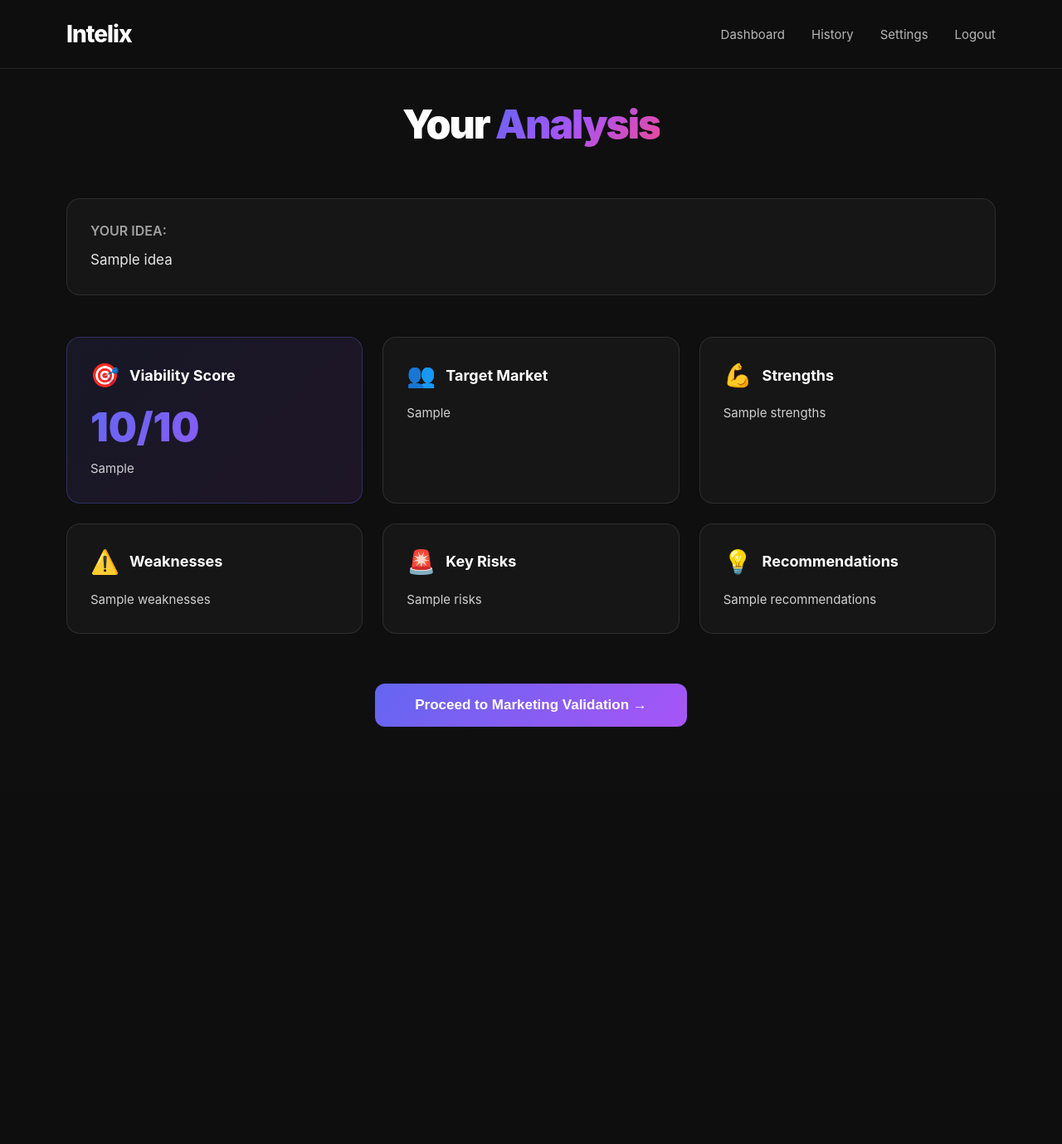
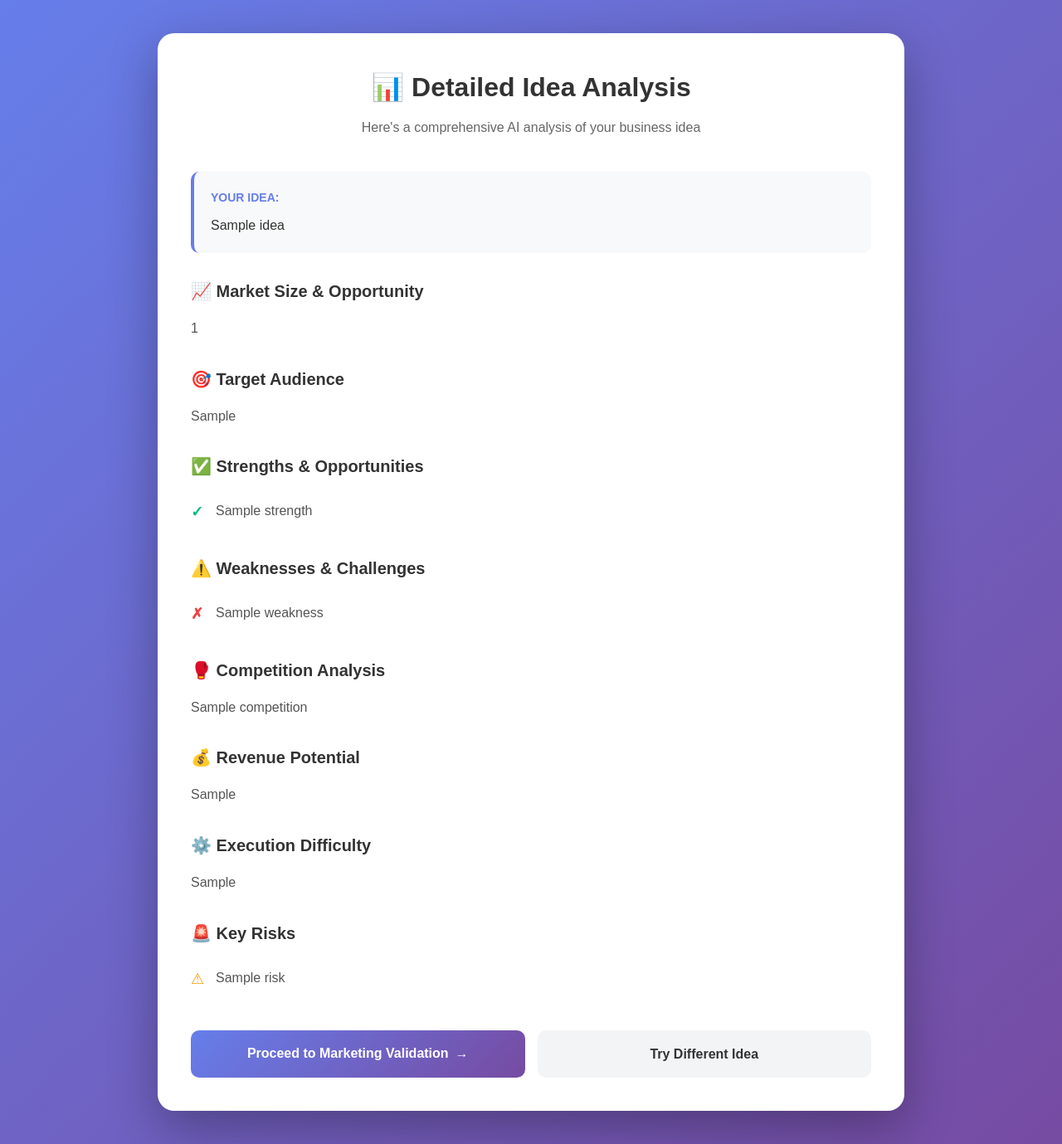
Before and after one commit to vedpalsodkar988-tech/Intelix-V2, a Flask app: template templates/analysis.html in a window 1280 px wide. Shown: the whole page at 83% size. Before the commit the page ends 876 px from the top, so only its background shows below. Run offline with Flask 3, Linux system fonts and the light colour scheme; the template is opened without the code that fills it: most values are stand-ins (such as "Sample title", 1, 10 or a date in 2020); some libraries are stand-ins or nearby versions.

Commit message:
Update analysis.html

```diff
--- a/templates/analysis.html
+++ b/templates/analysis.html
@@ -3,7 +3,8 @@
 <head>
     <meta charset="UTF-8">
     <meta name="viewport" content="width=device-width, initial-scale=1.0">
-    <title>Analysis Results - Intelix</title>
+    <title>Idea Analysis - Intelix</title>
+    <link rel="stylesheet" href="{{ url_for('static', filename='css/style.css') }}">
     <style>
         * {
             margin: 0;
@@ -12,288 +13,281 @@
         }
 
         body {
-            font-family: -apple-system, BlinkMacSystemFont, 'Segoe UI', 'Inter', Arial, sans-serif;
-            background: #0F0F0F;
-            color: #FFFFFF;
+            font-family: Arial, sans-serif;
+            background: linear-gradient(135deg, #667eea 0%, #764ba2 100%);
             min-height: 100vh;
-        }
-
-        nav {
-            position: fixed;
-            top: 0;
-            width: 100%;
-            padding: 24px 80px;
-            display: flex;
-            justify-content: space-between;
-            align-items: center;
-            background: rgba(15, 15, 15, 0.9);
-            backdrop-filter: blur(20px);
-            border-bottom: 1px solid rgba(255, 255, 255, 0.1);
-            z-index: 1000;
-        }
-
-        .logo {
-            font-size: 28px;
-            font-weight: 800;
-            color: #FFFFFF;
-            letter-spacing: -1px;
-        }
-
-        .nav-right {
-            display: flex;
-            gap: 32px;
-            align-items: center;
-        }
-
-        .nav-right a {
-            color: rgba(255, 255, 255, 0.7);
-            text-decoration: none;
-            font-size: 15px;
-            transition: color 0.3s;
-        }
-
-        .nav-right a:hover {
-            color: #FFFFFF;
+            padding: 40px 20px;
         }
 
         .container {
-            max-width: 1200px;
+            max-width: 900px;
             margin: 0 auto;
-            padding: 120px 40px 80px;
+            background: white;
+            border-radius: 20px;
+            padding: 40px;
+            box-shadow: 0 20px 60px rgba(0,0,0,0.3);
         }
 
         .header {
             text-align: center;
-            margin-bottom: 60px;
+            margin-bottom: 40px;
         }
 
         .header h1 {
-            font-size: 48px;
-            font-weight: 900;
-            margin-bottom: 12px;
-            letter-spacing: -2px;
+            font-size: 32px;
+            color: #333;
+            margin-bottom: 10px;
         }
 
-        .gradient-text {
-            background: linear-gradient(135deg, #6366F1 0%, #A855F7 50%, #EC4899 100%);
-            -webkit-background-clip: text;
-            -webkit-text-fill-color: transparent;
-            background-clip: text;
+        .header p {
+            color: #666;
+            font-size: 16px;
         }
 
-        .idea-summary {
-            background: rgba(255, 255, 255, 0.03);
-            border: 1px solid rgba(255, 255, 255, 0.1);
-            border-radius: 16px;
-            padding: 28px;
-            margin-bottom: 50px;
+        .idea-box {
+            background: #f8f9fa;
+            padding: 20px;
+            border-radius: 10px;
+            margin-bottom: 30px;
+            border-left: 4px solid #667eea;
         }
 
-        .idea-summary h3 {
-            font-size: 16px;
-            color: rgba(255, 255, 255, 0.6);
-            margin-bottom: 12px;
-            font-weight: 600;
+        .idea-box h3 {
+            color: #667eea;
+            font-size: 14px;
+            text-transform: uppercase;
+            margin-bottom: 10px;
         }
 
-        .idea-summary p {
-            font-size: 17px;
+        .idea-box p {
+            color: #333;
             line-height: 1.6;
-            color: rgba(255, 255, 255, 0.9);
         }
 
-        .analysis-grid {
-            display: grid;
-            grid-template-columns: repeat(auto-fit, minmax(320px, 1fr));
-            gap: 24px;
-            margin-bottom: 50px;
+        .analysis-section {
+            margin-bottom: 30px;
         }
 
-        .analysis-card {
-            background: rgba(255, 255, 255, 0.03);
-            border: 1px solid rgba(255, 255, 255, 0.1);
-            border-radius: 16px;
-            padding: 28px;
-            transition: all 0.3s;
+        .analysis-section h2 {
+            font-size: 20px;
+            color: #333;
+            margin-bottom: 15px;
+            display: flex;
+            align-items: center;
+            gap: 10px;
         }
 
-        .analysis-card:hover {
-            background: rgba(255, 255, 255, 0.05);
-            border-color: rgba(99, 102, 241, 0.3);
+        .analysis-section p {
+            color: #555;
+            line-height: 1.8;
+            margin-bottom: 15px;
         }
 
-        .card-header {
+        .analysis-section ul {
+            list-style: none;
+            padding: 0;
+        }
+
+        .analysis-section li {
+            padding: 10px 0;
+            padding-left: 30px;
+            position: relative;
+            color: #555;
+            line-height: 1.6;
+        }
+
+        .strengths li::before {
+            content: "✓";
+            position: absolute;
+            left: 0;
+            color: #10b981;
+            font-weight: bold;
+            font-size: 18px;
+        }
+
+        .weaknesses li::before {
+            content: "✗";
+            position: absolute;
+            left: 0;
+            color: #ef4444;
+            font-weight: bold;
+            font-size: 18px;
+        }
+
+        .risks li::before {
+            content: "⚠";
+            position: absolute;
+            left: 0;
+            color: #f59e0b;
+            font-size: 18px;
+        }
+
+        .action-buttons {
+            display: flex;
+            gap: 15px;
+            margin-top: 40px;
+        }
+
+        .btn-primary, .btn-secondary {
+            flex: 1;
+            padding: 16px;
+            border: none;
+            border-radius: 10px;
+            font-size: 16px;
+            font-weight: 600;
+            cursor: pointer;
+            transition: all 0.3s;
+            text-decoration: none;
+            text-align: center;
             display: flex;
             align-items: center;
-            gap: 12px;
-            margin-bottom: 16px;
+            justify-content: center;
+            gap: 8px;
         }
 
-        .card-icon {
-            font-size: 28px;
+        .btn-primary {
+            background: linear-gradient(135deg, #667eea 0%, #764ba2 100%);
+            color: white;
         }
 
-        .card-title {
-            font-size: 18px;
-            font-weight: 700;
-            color: #FFFFFF;
+        .btn-primary:hover {
+            transform: translateY(-2px);
+            box-shadow: 0 10px 25px rgba(102, 126, 234, 0.4);
         }
 
-        .card-content {
-            font-size: 15px;
-            line-height: 1.7;
-            color: rgba(255, 255, 255, 0.8);
+        .btn-primary:disabled {
+            opacity: 0.7;
+            cursor: not-allowed;
+            transform: none;
         }
 
-        .score-card {
-            background: linear-gradient(135deg, rgba(99, 102, 241, 0.1) 0%, rgba(168, 85, 247, 0.1) 100%);
-            border: 1px solid rgba(99, 102, 241, 0.3);
+        .btn-secondary {
+            background: #f3f4f6;
+            color: #333;
         }
 
-        .score-value {
-            font-size: 48px;
-            font-weight: 900;
-            background: linear-gradient(135deg, #6366F1 0%, #A855F7 100%);
-            -webkit-background-clip: text;
-            -webkit-text-fill-color: transparent;
-            background-clip: text;
-            margin-bottom: 8px;
+        .btn-secondary:hover {
+            background: #e5e7eb;
         }
 
-        .cta-section {
-            text-align: center;
-            margin-top: 60px;
+        .spinner {
+            display: inline-block;
+            width: 14px;
+            height: 14px;
+            border: 2px solid rgba(255, 255, 255, 0.3);
+            border-top-color: white;
+            border-radius: 50%;
+            animation: spin 0.8s linear infinite;
         }
 
-        .cta-button {
-            display: inline-block;
-            background: linear-gradient(135deg, #6366F1 0%, #A855F7 100%);
-            color: white;
-            padding: 16px 48px;
-            border-radius: 12px;
-            text-decoration: none;
-            font-size: 17px;
-            font-weight: 700;
-            transition: all 0.3s;
-            border: none;
-            cursor: pointer;
-        }
-
-        .cta-button:hover {
-            transform: translateY(-2px);
-            box-shadow: 0 12px 30px rgba(99, 102, 241, 0.4);
+        @keyframes spin {
+            to { transform: rotate(360deg); }
         }
 
         @media (max-width: 768px) {
-            nav {
-                padding: 20px 24px;
-            }
-
             .container {
-                padding: 100px 24px 60px;
+                padding: 30px 20px;
             }
 
             .header h1 {
-                font-size: 36px;
+                font-size: 24px;
             }
 
-            .analysis-grid {
-                grid-template-columns: 1fr;
+            .action-buttons {
+                flex-direction: column;
             }
         }
     </style>
 </head>
 <body>
-    <nav>
-        <div class="logo">Intelix</div>
-        <div class="nav-right">
-            <a href="/dashboard">Dashboard</a>
-            <a href="/validations">History</a>
-            <a href="/settings">Settings</a>
-            <a href="/logout">Logout</a>
-        </div>
-    </nav>
-
     <div class="container">
         <div class="header">
-            <h1>Your <span class="gradient-text">Analysis</span></h1>
+            <h1>📊 Detailed Idea Analysis</h1>
+            <p>Here's a comprehensive AI analysis of your business idea</p>
         </div>
 
-        <div class="idea-summary">
+        <div class="idea-box">
             <h3>YOUR IDEA:</h3>
             <p>{{ idea }}</p>
         </div>
 
-        <div class="analysis-grid">
-            <!-- Viability Score -->
-            <div class="analysis-card score-card">
-                <div class="card-header">
-                    <span class="card-icon">🎯</span>
-                    <span class="card-title">Viability Score</span>
-                </div>
-                <div class="score-value">{{ analysis.viability_score }}/10</div>
-                <div class="card-content">{{ analysis.viability_reasoning }}</div>
+        <div class="analysis-section">
+            <h2>📈 Market Size & Opportunity</h2>
+            <p>{{ analysis.market_size }}</p>
         </div>
 
-            <!-- Target Market -->
-            <div class="analysis-card">
-                <div class="card-header">
-                    <span class="card-icon">👥</span>
-                    <span class="card-title">Target Market</span>
-                </div>
-                <div class="card-content">{{ analysis.target_market }}</div>
+        <div class="analysis-section">
+            <h2>🎯 Target Audience</h2>
+            <p>{{ analysis.target_audience }}</p>
         </div>
 
-            <!-- Strengths -->
-            <div class="analysis-card">
-                <div class="card-header">
-                    <span class="card-icon">💪</span>
-                    <span class="card-title">Strengths</span>
-                </div>
-                <div class="card-content">{{ analysis.strengths }}</div>
+        <div class="analysis-section strengths">
+            <h2>✅ Strengths & Opportunities</h2>
+            <ul>
+                {% for strength in analysis.strengths %}
+                <li>{{ strength }}</li>
+                {% endfor %}
+            </ul>
         </div>
 
-            <!-- Weaknesses -->
-            <div class="analysis-card">
-                <div class="card-header">
-                    <span class="card-icon">⚠️</span>
-                    <span class="card-title">Weaknesses</span>
-                </div>
-                <div class="card-content">{{ analysis.weaknesses }}</div>
+        <div class="analysis-section weaknesses">
+            <h2>⚠️ Weaknesses & Challenges</h2>
+            <ul>
+                {% for weakness in analysis.weaknesses %}
+                <li>{{ weakness }}</li>
+                {% endfor %}
+            </ul>
         </div>
 
-            <!-- Risks -->
-            <div class="analysis-card">
-                <div class="card-header">
-                    <span class="card-icon">🚨</span>
-                    <span class="card-title">Key Risks</span>
-                </div>
-                <div class="card-content">{{ analysis.risks }}</div>
+        <div class="analysis-section">
+            <h2>🥊 Competition Analysis</h2>
+            <p>{{ analysis.competition }}</p>
         </div>
 
-            <!-- Recommendations -->
-            <div class="analysis-card">
-                <div class="card-header">
-                    <span class="card-icon">💡</span>
-                    <span class="card-title">Recommendations</span>
-                </div>
-                <div class="card-content">{{ analysis.recommendations }}</div>
-            </div>
+        <div class="analysis-section">
+            <h2>💰 Revenue Potential</h2>
+            <p>{{ analysis.revenue_potential }}</p>
         </div>
 
-        <div class="cta-section">
-            <form action="/marketing" method="POST" id="marketingForm">
+        <div class="analysis-section">
+            <h2>⚙️ Execution Difficulty</h2>
+            <p>{{ analysis.execution_difficulty }}</p>
+        </div>
+
+        <div class="analysis-section risks">
+            <h2>🚨 Key Risks</h2>
+            <ul>
+                {% for risk in analysis.key_risks %}
+                <li>{{ risk }}</li>
+                {% endfor %}
+            </ul>
+        </div>
+
+        <form action="/marketing" method="POST">
+            <div class="action-buttons">
+                <button type="submit" class="btn-primary" id="marketingBtn">
                     {% if from_history %}
-                <button type="submit" class="cta-button">
-                    🔄 Generate Fresh Posts →
+                    <span id="marketingText">🔄 Generate Fresh Posts</span>
+                    {% else %}
+                    <span id="marketingText">Proceed to Marketing Validation</span>
+                    {% endif %}
+                    <span id="marketingArrow">→</span>
                 </button>
-                {% else %}
-                <button type="submit" class="cta-button">
-                    Proceed to Marketing Validation →
-                </button>
-                {% endif %}
+                <a href="/dashboard" class="btn-secondary">Try Different Idea</a>
+            </div>
         </form>
     </div>
-    </div>
+
+    <script>
+        document.querySelector('form').addEventListener('submit', function(e) {
+            const btn = document.getElementById('marketingBtn');
+            const btnText = document.getElementById('marketingText');
+            const btnArrow = document.getElementById('marketingArrow');
+
+            btn.disabled = true;
+            btnText.textContent = 'Generating Posts';
+            btnArrow.innerHTML = '<span class="spinner"></span>';
+        });
+    </script>
 </body>
 </html>
```
Lines whose indentation alone changed are shown as unchanged.
